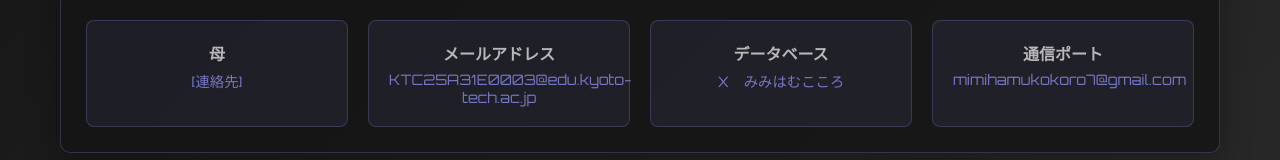
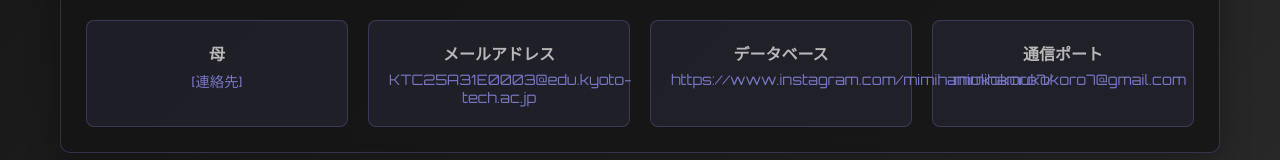
Before and after one commit to Sota2323903/about-me, a plain HTML site: page profile.html in a window 1280 px wide. Shown: the part 1347-1507 px from the top of the page. Drawn offline with Linux system fonts and the light colour scheme.

Commit message:
連絡先情報のデータベースをInstagramリンクに更新

```diff
--- a/profile.html
+++ b/profile.html
@@ -217,7 +217,7 @@
                 </div>
                 <div class="contact-item">
                     <div class="contact-label">データベース</div>
-                    <div class="contact-value">X　みみはむこころ</div>
+                    <div class="contact-value">https://www.instagram.com/mimihamukokoro7/</div>
                 </div>
                 <div class="contact-item">
                     <div class="contact-label">通信ポート</div>
```
